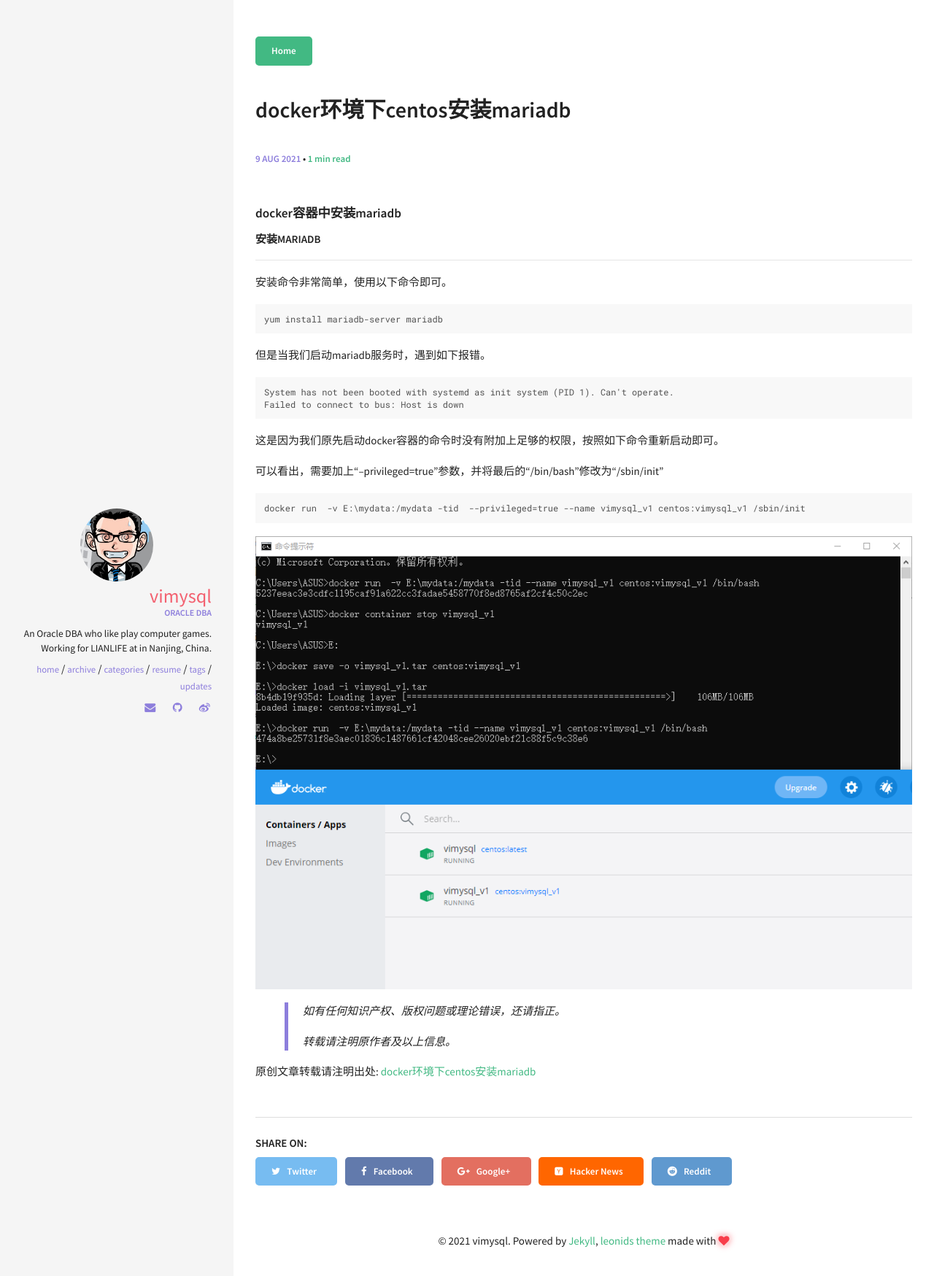
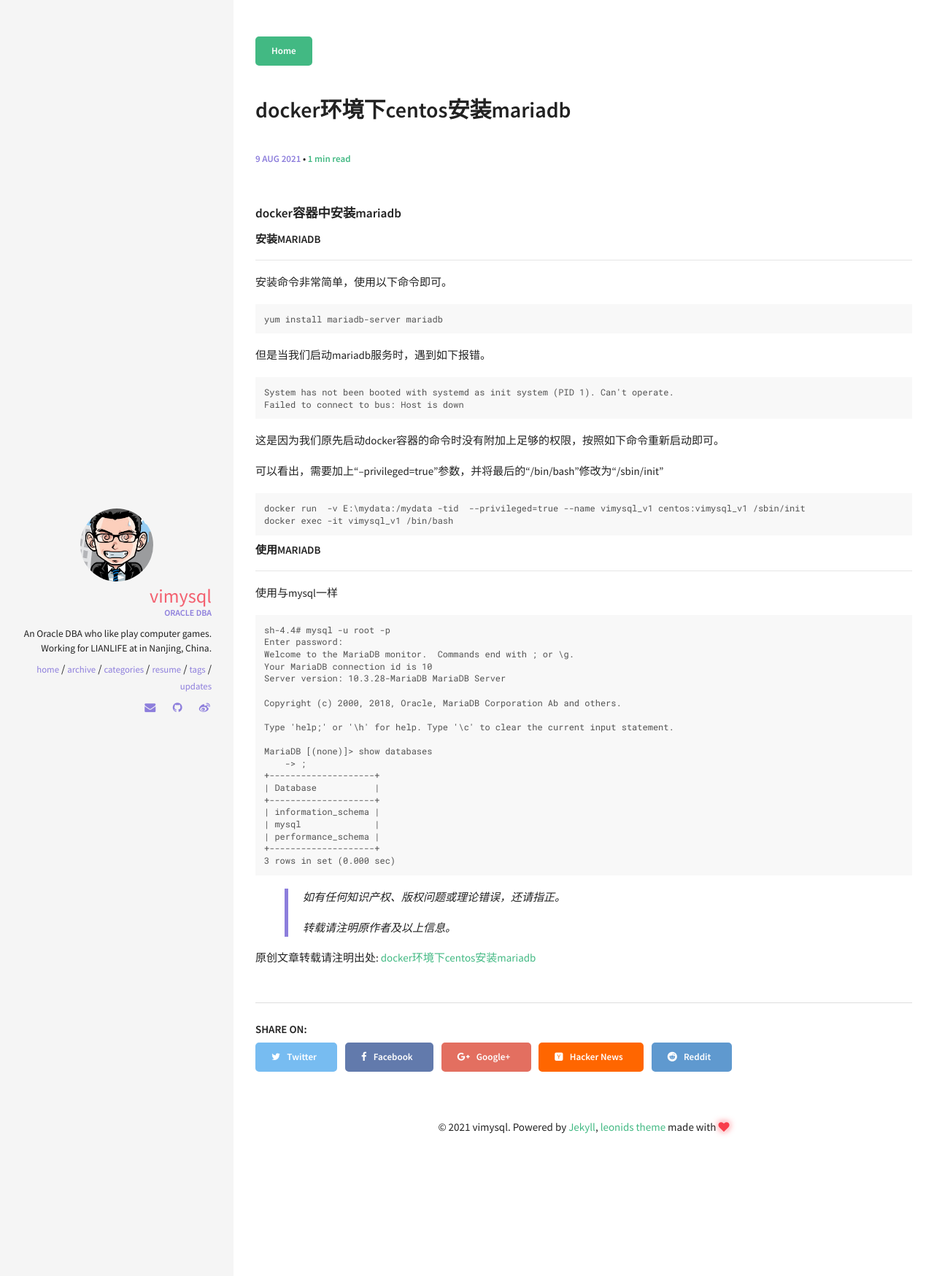
Before and after one commit to vimysql/vimysql.github.io, a Jekyll site: the page built from _posts/2021-08-09-docker-wsl2-2.md, in a window 1280 px wide. Shown: the top 1749 px of the page at 73% size. Built offline with Jekyll 4.4.1, drawn with Linux system fonts in a browser that asks for light colours.

Commit message:
Update 2021-08-09-docker-wsl2-2.md

````diff
--- a/_posts/2021-08-09-docker-wsl2-2.md
+++ b/_posts/2021-08-09-docker-wsl2-2.md
@@ -24,10 +24,34 @@ Failed to connect to bus: Host is down
 可以看出，需要加上“--privileged=true”参数，并将最后的“/bin/bash”修改为“/sbin/init”
 ```
 docker run  -v E:\mydata:/mydata -tid  --privileged=true --name vimysql_v1 centos:vimysql_v1 /sbin/init
+docker exec -it vimysql_v1 /bin/bash
 ```
 
+###### 使用mariadb
+----
+使用与mysql一样
+```
+sh-4.4# mysql -u root -p
+Enter password:
+Welcome to the MariaDB monitor.  Commands end with ; or \g.
+Your MariaDB connection id is 10
+Server version: 10.3.28-MariaDB MariaDB Server
 
-![image](/img/2021-08-07-docker-wsl2-1/docker-wsl2-1_6.PNG)
+Copyright (c) 2000, 2018, Oracle, MariaDB Corporation Ab and others.
+
+Type 'help;' or '\h' for help. Type '\c' to clear the current input statement.
+
+MariaDB [(none)]> show databases
+    -> ;
++--------------------+
+| Database           |
++--------------------+
+| information_schema |
+| mysql              |
+| performance_schema |
++--------------------+
+3 rows in set (0.000 sec)
+```
 
 
 > 如有任何知识产权、版权问题或理论错误，还请指正。
````
